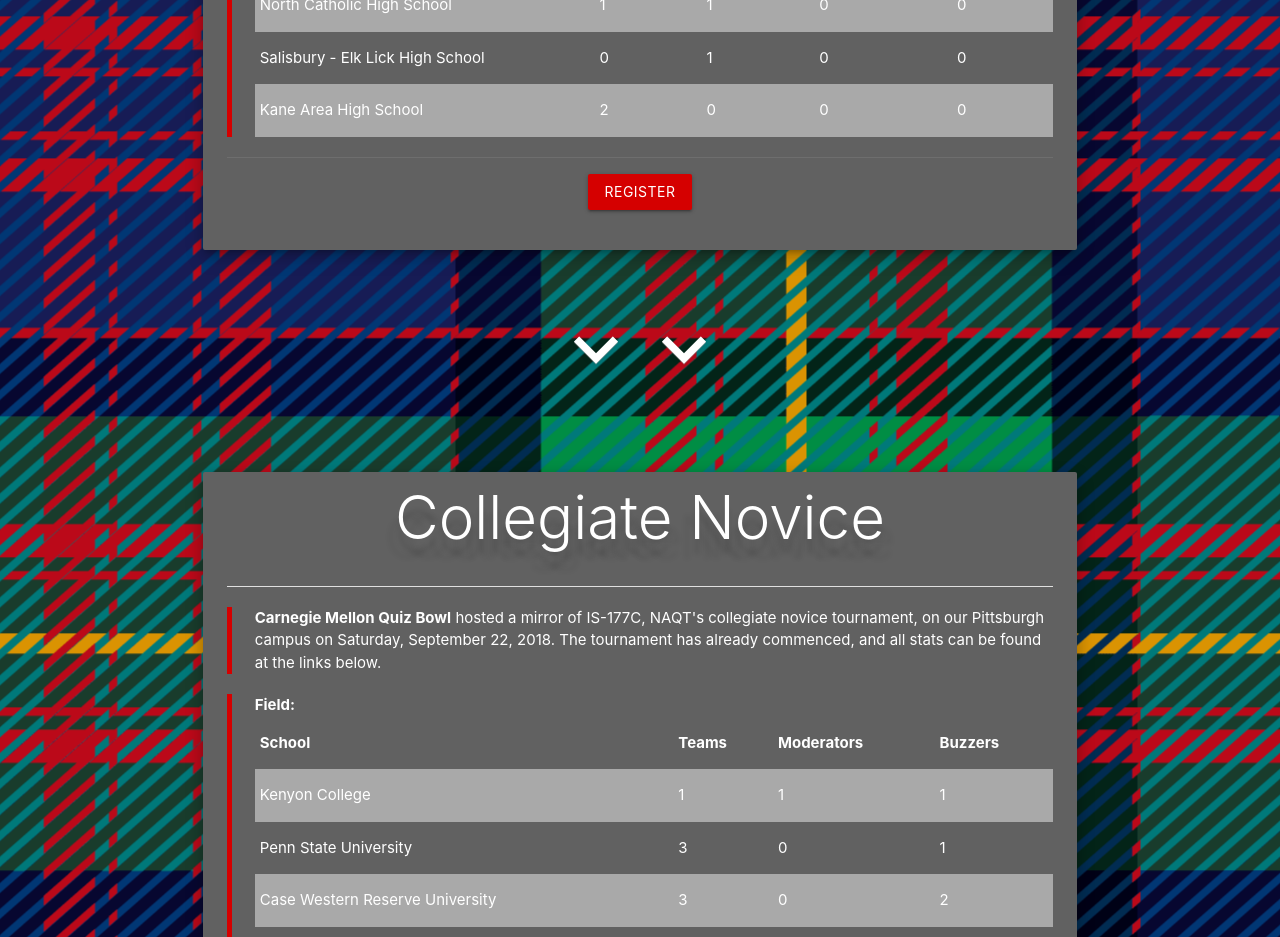
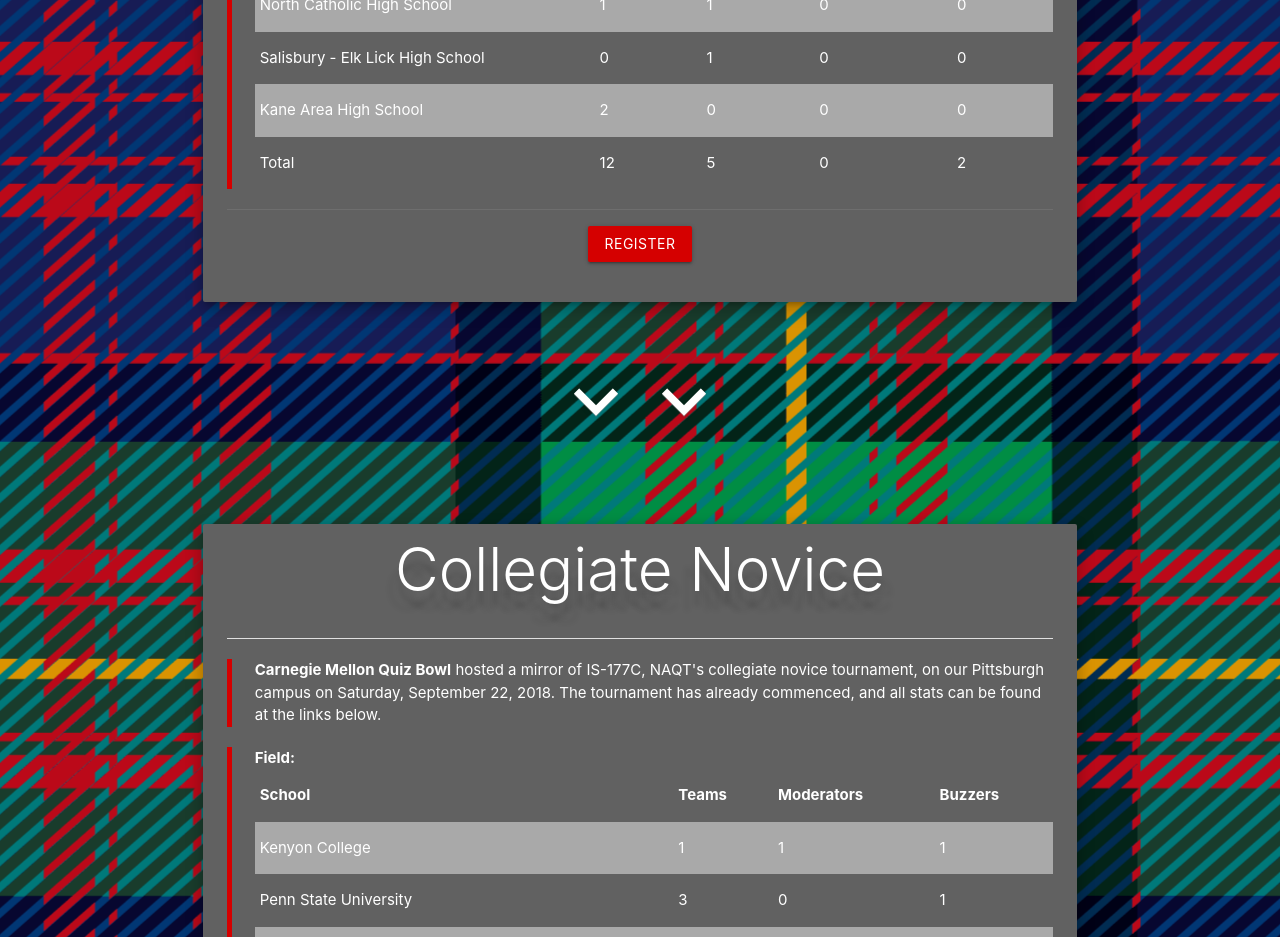
Before and after one commit to AquilaeoPhoenixPrime/cmu-qb, a plain HTML site: page events.html in a window 1280 px wide. Shown: the part 2660-3597 px from the top of the page. Drawn offline with nearby package versions, Linux system fonts and the light colour scheme.

Commit message:
added total footer in MB field

```diff
--- a/events.html
+++ b/events.html
@@ -154,6 +154,13 @@
                                                 <td>0</td>
                                                 <td>0</td>
                                             </tr>
+                                            <tfoot>
+                                                <td>Total</td>
+                                                <td>12</td>
+                                                <td>5</td>
+                                                <td>0</td>
+                                                <td>2</td>
+                                            </tfoot>
                                         </table><i></i></blockquote>
                                     <div class="center card-action"><a class="accent-4 red btn button-3d waves-effect waves-light" onclick='toggleHidden("#mb-registration")'>Register</a></div>
                                 </div>
```
